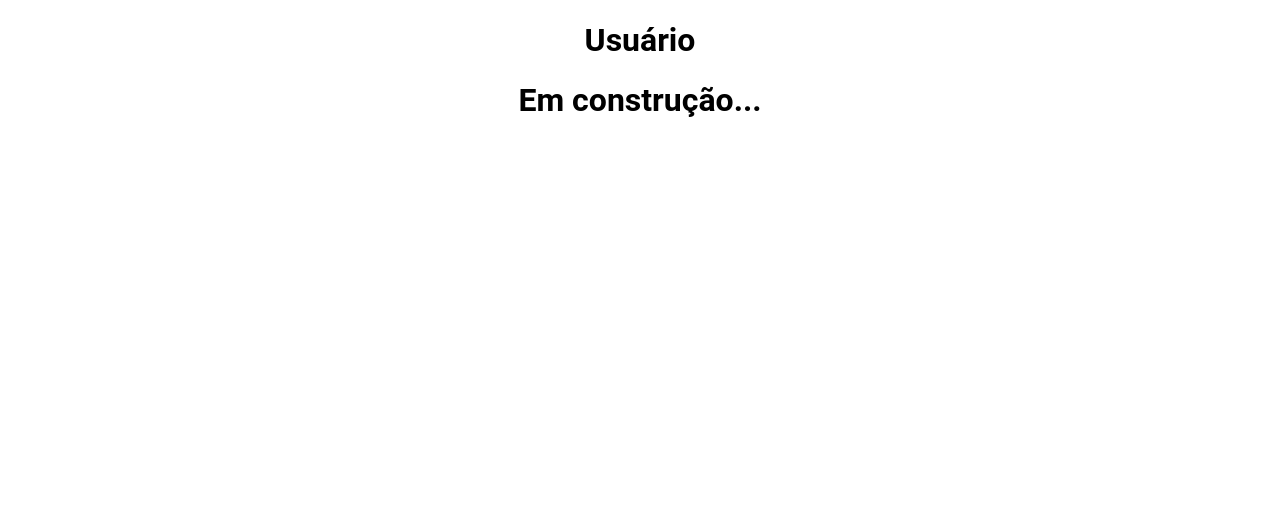
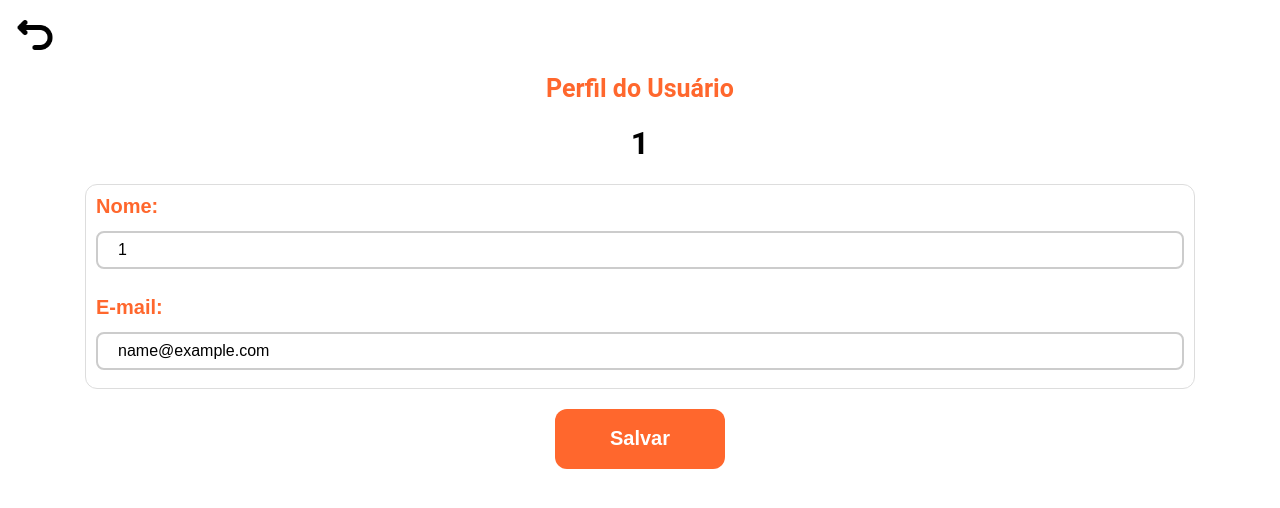
Before and after one commit to LUC4SMELLO/BaoDMais, a Flask app: page /usuario in a window 1280 px wide. Shown: the top 508 px of the page. Run offline with Flask 3, Linux system fonts and the light colour scheme; the visitor is signed in with stand-in values (Sample User, id 1).

Commit message:
feat: rota usuário

```diff
--- a/routes/usuario.py
+++ b/routes/usuario.py
@@ -1,8 +1,35 @@
-from flask import Blueprint, render_template
+from flask import Blueprint, render_template, session, request, flash, redirect, url_for
+
+from validators.validar_alteracao import validar_alteracao
+from models.usuario_model import UsuarioModel
 
 
 usuario_bp = Blueprint("usuario", __name__)
 
 @usuario_bp.route("/usuario", methods=["GET"])
 def usuario():
-    return render_template("usuario.html")
+    nome = session.get("nome", [])
+    email = session.get("email", [])
+    return render_template("usuario.html", nome=nome, email=email)
+
+@usuario_bp.route("/alterar_informacoes", methods=["POST"])
+def alterar_informacoes():
+
+    id = session.get("id", [])
+    novo_nome = request.form.get("nome_completo")
+    novo_email = request.form.get("email")
+
+    resultado = validar_alteracao(novo_nome, novo_email)
+    if not resultado["sucesso"]:
+            flash(resultado["mensagem"], "erro")
+            return redirect(url_for("usuario.usuario"))
+
+    UsuarioModel.editar_usuario(id, novo_nome, novo_email)
+
+    print(novo_nome, novo_email)
+
+    session["nome"] = novo_nome
+    session["email"] = novo_email
+
+    flash("Informações alteradas!", "sucesso")
+    return redirect(url_for("usuario.usuario"))
--- a/static/css/usuario.css
+++ b/static/css/usuario.css
@@ -5,3 +5,111 @@ body {
     text-align: center;
     background-color: white;
 }
+
+/* Botão voltar */
+.voltar {
+    display: flex;
+    margin: 15px;
+}
+
+.titulo-perfil {
+    color: #ff672d;
+}
+.titulo-perfil b {
+    font-size: 25px;
+}
+
+.campos {
+    display: inline-flex;
+    flex-direction: column;
+
+    border: 1px solid #ddd;
+    border-radius: 12px;
+    padding: 10px;
+
+    width: 85%;
+}
+
+label {
+    display: block;      /* Faz a label ficar em cima do input */
+    font-weight: bold;   /* Deixa em negrito */
+    color: #ff672d;         /* Cor do texto */
+    margin-bottom: 5px;  /* Espaço entre a label e o input */
+    font-family: Arial, sans-serif;
+    font-size: 20px;
+}
+
+input {
+    width: 100%;             /* Ocupa a largura do contêiner */
+    padding: 8px 20px;      /* Espaço interno para o texto não encostar na borda */
+    margin: 8px 0;           /* Espaço por fora */
+    display: inline-block;
+    border: 2px solid #ccc;  /* Borda sutil */
+    border-radius: 8px;      /* Cantos arredondados */
+    box-sizing: border-box;  /* Garante que o padding não aumente o tamanho total */
+    font-size: 16px;         /* Evita que o iPhone dê zoom automático ao clicar */
+    transition: 0.3s;        /* Suaviza as mudanças de cor */
+    outline: none;           /* Remove aquela linha azul padrão do navegador */
+}
+
+.nome-completo {
+    display: inline-flex;
+    flex-direction: column;
+    text-align: left;
+}
+
+.e-mail {
+    display: inline-flex;
+    flex-direction: column;
+    text-align: left;
+
+
+}.btn-primario {
+    width: 170px;
+    height: 60px;
+
+    display: inline-flex;
+    align-items: center;
+    justify-content: center;
+
+    font-size: 20px;
+    font-weight: bold;
+
+    background-color: #ff672d;
+    color: white;
+    text-decoration: none;
+
+    border-radius: 12px;
+    border: none;
+    cursor: pointer;
+    transition: 0.2s;
+    margin-top: 20px;
+    margin-bottom: 20px;
+}
+
+.alerta {
+    width: 85%;
+    height: 60px;
+
+    position: fixed;
+    top: 50%;
+    left: 50%;
+    transform: translate(-50%, -50%);
+    z-index: 1000;
+
+    display: flex;
+    justify-content: center;
+    align-items: center;
+    border-radius: 5px;
+    color: white;
+    font-weight: bold;
+    transition: opacity 0.5s ease;
+}
+
+.sucesso {
+    background-color: green;
+}
+
+.erro {
+    background-color: rgb(255, 64, 64);
+}
--- a/templates/usuario.html
+++ b/templates/usuario.html
@@ -7,7 +7,55 @@
     <title>Usuário</title>
 </head>
 <body>
-    <h1>Usuário</h1>
-    <h1>Em construção...</h1>
+    {% with mensagens = get_flashed_messages(with_categories=true) %}
+        {% if mensagens %}
+            {% for categoria, mensagem in mensagens %}
+                <div class="alerta {{ categoria }}">
+                    {{ mensagem }}
+                </div>
+            {% endfor %}
+        {% endif %}
+    {% endwith %}
+
+
+    <div class="voltar">
+        <a href="{{ url_for('pagina_inicial.pagina_inicial') }}">
+            <img src="{{ url_for('static', filename='images/icons/voltar_black.png') }}" width="40" alt="Relógio">
+        </a>
+    </div>
+
+    <div class="titulo-perfil">
+        <b>Perfil do Usuário</b>
+    </div>
+
+    <h1>{{ nome }}</h1>
+
+    <form action="{{ url_for('usuario.alterar_informacoes') }}" method="POST">
+        <div class="campos">
+            <div class="nome-completo">
+                <label for="nome_completo">Nome:</label>
+                <input type="text" id="nome_completo" name="nome_completo" value="{{ nome }}">
+            </div>
+            <br>
+            <div class="e-mail">
+                <label for="email">E-mail:</label>
+                <input type="text" id="email" name="email" value="{{ email }}">
+            </div>
+        </div>
+
+        <button type="submit" class="btn-primario">
+            Salvar
+        </button>
+    </form>
+
+<script>
+    setTimeout(() => {
+        const alertas = document.querySelectorAll('.alerta');
+        alertas.forEach(alerta => {
+            alerta.style.opacity = '0';
+            setTimeout(() => alerta.remove(), 500);
+        });
+    }, 2500); // 2.5 segundos
+</script>
 </body>
 </html>
```
